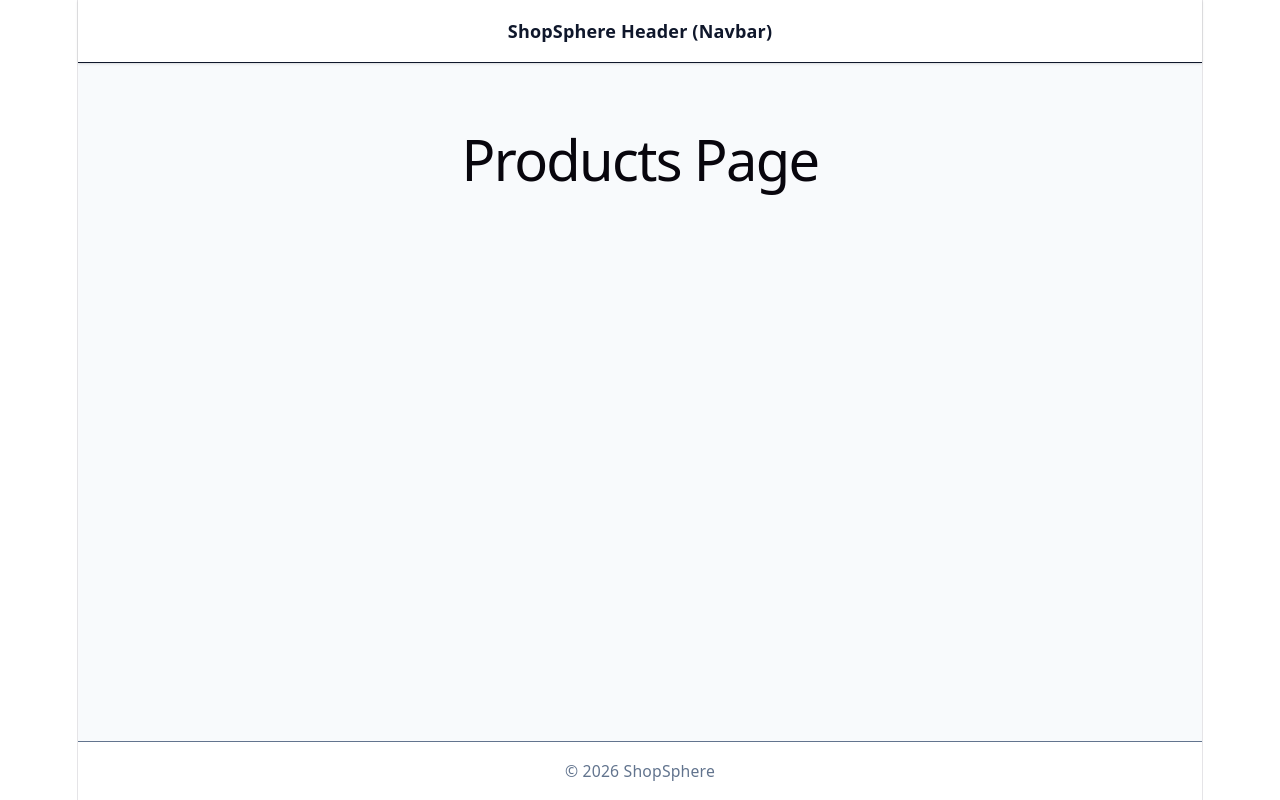
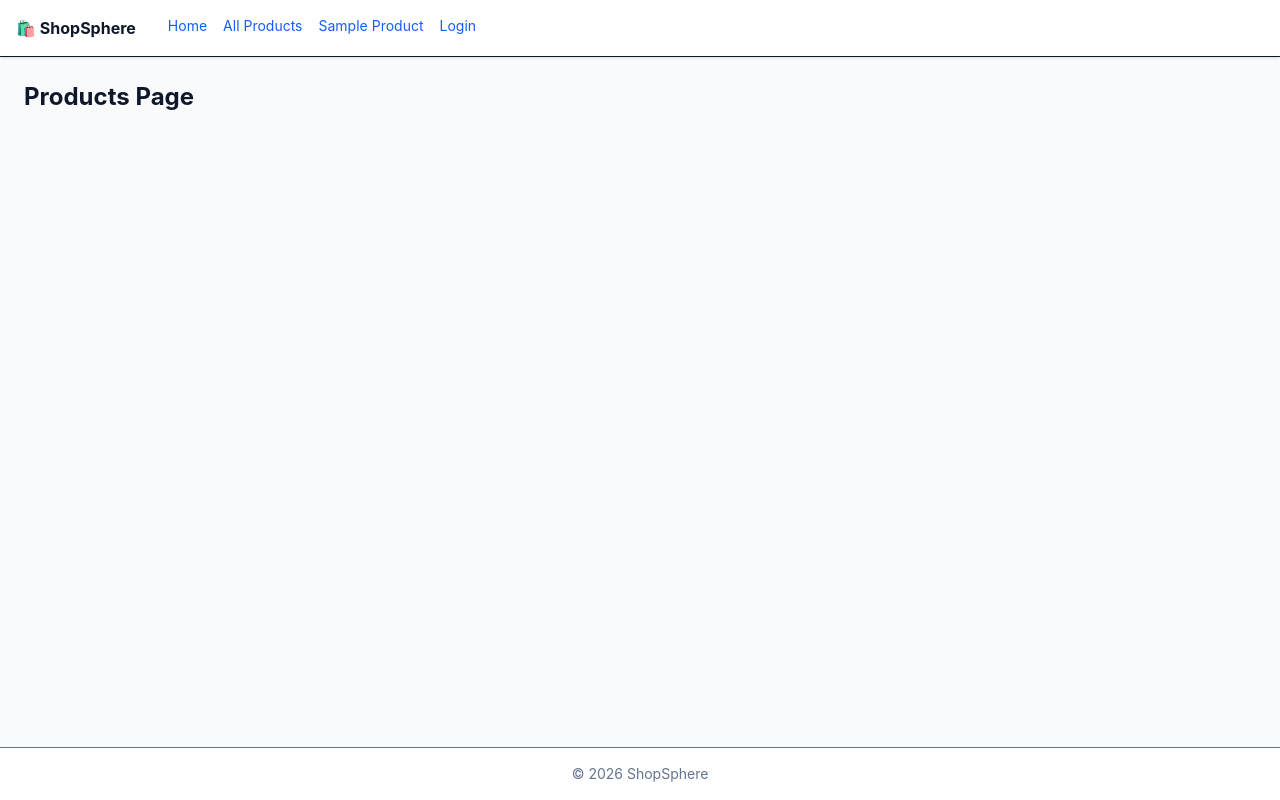
Before and after one commit to anjan-in/shopsphere-ecommerce-platform, a React (Vite) app: page /products in a window 1280 px wide. Built offline with nearby package versions, Linux system fonts and the light colour scheme; no server answers.

Commit message:
Tailwind css v4 fixed

```diff
--- a/src/index.css
+++ b/src/index.css
@@ -1,113 +1,5 @@
 @import "tailwindcss";
 
-:root {
-  --text: #6b6375;
-  --text-h: #08060d;
-  --bg: #fff;
-  --border: #e5e4e7;
-  --code-bg: #f4f3ec;
-  --accent: #aa3bff;
-  --accent-bg: rgba(170, 59, 255, 0.1);
-  --accent-border: rgba(170, 59, 255, 0.5);
-  --social-bg: rgba(244, 243, 236, 0.5);
-  --shadow:
-    rgba(0, 0, 0, 0.1) 0 10px 15px -3px, rgba(0, 0, 0, 0.05) 0 4px 6px -2px;
-
-  --sans: system-ui, 'Segoe UI', Roboto, sans-serif;
-  --heading: system-ui, 'Segoe UI', Roboto, sans-serif;
-  --mono: ui-monospace, Consolas, monospace;
-
-  font: 18px/145% var(--sans);
-  letter-spacing: 0.18px;
-  color-scheme: light dark;
-  color: var(--text);
-  background: var(--bg);
-  font-synthesis: none;
-  text-rendering: optimizeLegibility;
-  -webkit-font-smoothing: antialiased;
-  -moz-osx-font-smoothing: grayscale;
-
-  @media (max-width: 1024px) {
-    font-size: 16px;
-  }
+body {
+  @apply bg-slate-50 text-slate-900;
 }
-
-@media (prefers-color-scheme: dark) {
-  :root {
-    --text: #9ca3af;
-    --text-h: #f3f4f6;
-    --bg: #16171d;
-    --border: #2e303a;
-    --code-bg: #1f2028;
-    --accent: #c084fc;
-    --accent-bg: rgba(192, 132, 252, 0.15);
-    --accent-border: rgba(192, 132, 252, 0.5);
-    --social-bg: rgba(47, 48, 58, 0.5);
-    --shadow:
-      rgba(0, 0, 0, 0.4) 0 10px 15px -3px, rgba(0, 0, 0, 0.25) 0 4px 6px -2px;
-  }
-
-  #social .button-icon {
-    filter: invert(1) brightness(2);
-  }
-}
-
-#root {
-  width: 1126px;
-  max-width: 100%;
-  margin: 0 auto;
-  text-align: center;
-  border-inline: 1px solid var(--border);
-  min-height: 100svh;
-  display: flex;
-  flex-direction: column;
-  box-sizing: border-box;
-}
-
-body {
-  margin: 0;
-}
-
-h1,
-h2 {
-  font-family: var(--heading);
-  font-weight: 500;
-  color: var(--text-h);
-}
-
-h1 {
-  font-size: 56px;
-  letter-spacing: -1.68px;
-  margin: 32px 0;
-  @media (max-width: 1024px) {
-    font-size: 36px;
-    margin: 20px 0;
-  }
-}
-h2 {
-  font-size: 24px;
-  line-height: 118%;
-  letter-spacing: -0.24px;
-  margin: 0 0 8px;
-  @media (max-width: 1024px) {
-    font-size: 20px;
-  }
-}
-p {
-  margin: 0;
-}
-
-code,
-.counter {
-  font-family: var(--mono);
-  display: inline-flex;
-  border-radius: 4px;
-  color: var(--text-h);
-}
-
-code {
-  font-size: 15px;
-  line-height: 135%;
-  padding: 4px 8px;
-  background: var(--code-bg);
-}
--- a/src/layouts/MainLayout.tsx
+++ b/src/layouts/MainLayout.tsx
@@ -1,12 +1,21 @@
-import { Outlet } from 'react-router-dom';
+import { Outlet, Link } from 'react-router-dom';
 
 export default function MainLayout() {
   return (
     <div className="flex min-h-screen flex-col bg-slate-50 text-slate-900">
-      <header className="border-b bg-white p-4 font-bold shadow-sm">ShopSphere Header (Navbar)</header>
+      <header className="border-b bg-white p-4 shadow-sm flex gap-4">
+        <span className="font-bold mr-4">🛍️ ShopSphere</span>
+        {/* Temporary Navigation Links */}
+        <Link to="/" className="text-sm text-blue-600 hover:underline">Home</Link>
+        <Link to="/products" className="text-sm text-blue-600 hover:underline">All Products</Link>
+        <Link to="/product/prod-001" className="text-sm text-blue-600 hover:underline">Sample Product</Link>
+        <Link to="/login" className="text-sm text-blue-600 hover:underline">Login</Link>
+      </header>
+
       <main className="flex-1 container mx-auto p-6">
-        <Outlet /> {/* This renders the matched sub-page component */}
+        <Outlet />
       </main>
+
       <footer className="border-t bg-white p-4 text-center text-sm text-slate-500">© 2026 ShopSphere</footer>
     </div>
   );
```
Also changed, not shown: src/App.css (deleted, +0 -184 lines).
